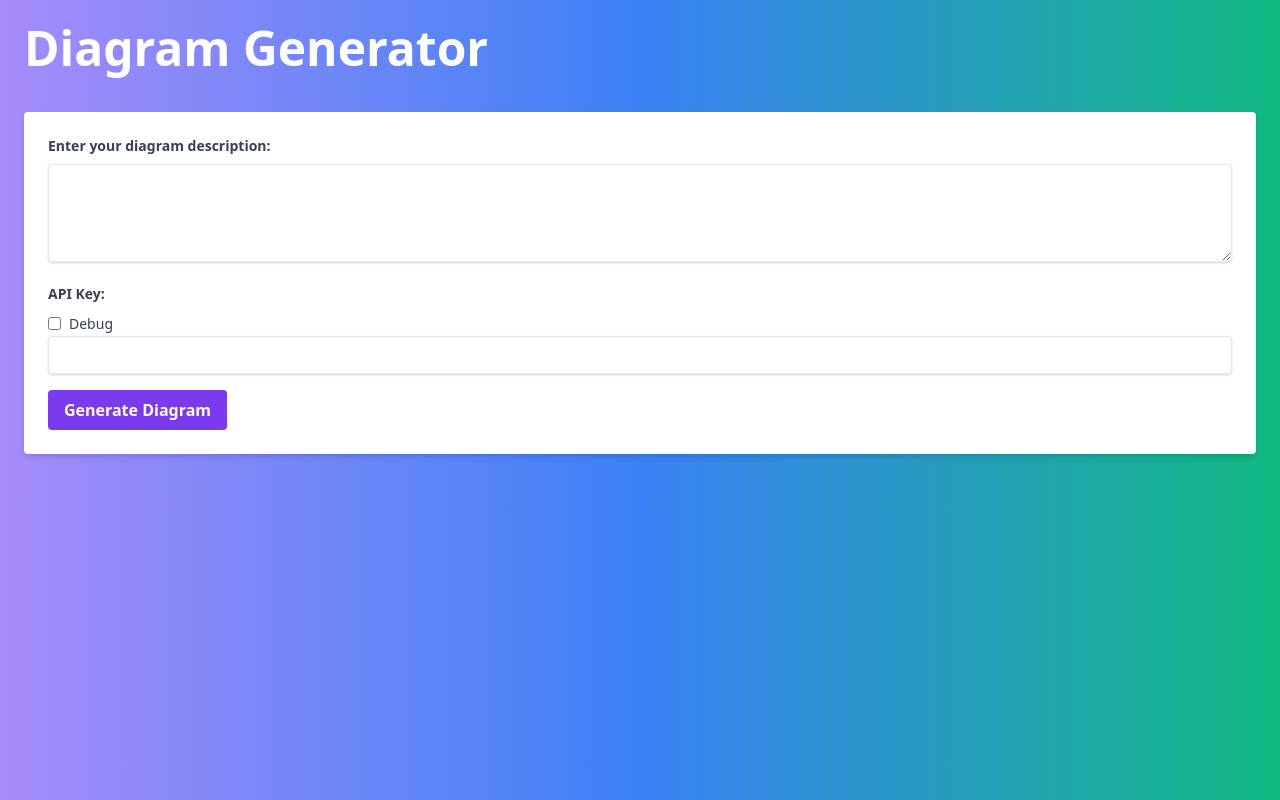
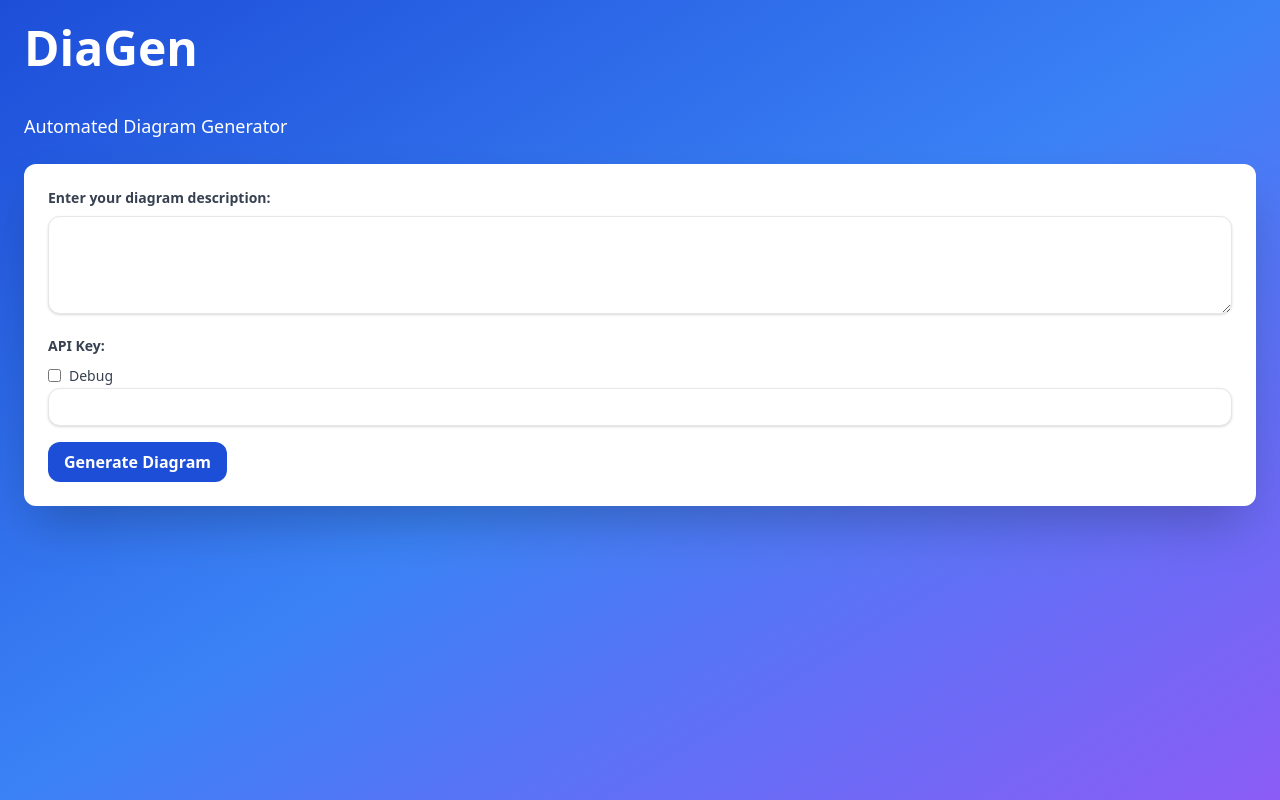
Before and after one commit to steven-deboer/diagen, a plain HTML site: page index.html in a window 1280 px wide. Drawn offline with nearby package versions, Linux system fonts and the light colour scheme.

Commit message:
Updated layout

```diff
--- a/index.html
+++ b/index.html
@@ -3,17 +3,19 @@
 <head>
     <meta charset="UTF-8">
     <meta name="viewport" content="width=device-width, initial-scale=1.0">
-    <title>Diagram Generator</title>
+    <title>DiaGen - Diagram Generator</title>
     <link href="https://fonts.googleapis.com/css2?family=Poppins:wght@400;500;700&display=swap" rel="stylesheet">
     <link href="https://cdn.jsdelivr.net/npm/tailwindcss@2.2.19/dist/tailwind.min.css" rel="stylesheet">
 </head>
-<body class="bg-gradient-to-r from-purple-400 via-blue-500 to-green-500 min-h-screen">
+<body class="bg-gradient-to-br from-blue-700 via-blue-500 to-purple-500 min-h-screen">
     <div class="container mx-auto p-6">
-      <h1 class="text-5xl font-bold text-white mb-10">Diagram Generator</h1>
-      <form id="generatorForm" class="bg-white shadow-md rounded p-6">
+
+      <h1 class="text-5xl font-bold text-white mb-10">DiaGen</h1>
+        <p class="text-lg text-white mb-6">Automated Diagram Generator</p>
+      <form id="generatorForm" class="bg-white shadow-2xl rounded-xl p-6">
         <div class="mb-4">
           <label for="prompt" class="block text-gray-700 text-sm font-bold mb-2">Enter your diagram description:</label>
-          <textarea id="prompt" rows="4" class="shadow appearance-none border rounded w-full py-2 px-3 text-gray-700 leading-tight focus:outline-none focus:shadow-outline"></textarea>
+          <textarea id="prompt" rows="4" class="shadow appearance-none border rounded-xl w-full py-2 px-3 text-gray-700 leading-tight focus:outline-none focus:shadow-outline"></textarea>
         </div>
         <div class="mb-4">
           <label for="apiKey" class="block text-gray-700 text-sm font-bold mb-2">API Key:</label>
@@ -23,9 +25,9 @@
               <span class="ml-2 text-sm text-gray-700">Debug</span>
             </label>
           </div>
-        <input type="password" id="apiKey" class="shadow appearance-none border rounded w-full py-2 px-3 text-gray-700 leading-tight focus:outline-none focus:shadow-outline">
+        <input type="password" id="apiKey" class="shadow appearance-none border rounded-xl w-full py-2 px-3 text-gray-700 leading-tight focus:outline-none focus:shadow-outline">
         </div>
-        <button type="submit" class="bg-purple-600 hover:bg-purple-800 text-white font-bold py-2 px-4 rounded focus:outline-none focus:shadow-outline">
+        <button type="submit" class="bg-blue-700 hover:bg-blue-800 text-white font-bold py-2 px-4 rounded-xl focus:outline-none  shadow-outline focus:shadow-outline">
           Generate Diagram
         </button>
         <div id="loadingIndicator" class="hidden">
@@ -38,11 +40,11 @@
       </form>
       <div class="result mt-6" style="display: none;">
         <h2 class="text-3xl font-bold text-white mb-4">Generated Diagram:</h2>
-        <img id="resultImage" class="w-full h-auto shadow-md rounded" />
+        <img id="resultImage" class="w-full h-auto shadow-md rounded-xl" />
       </div>
       <div id="debugResponseContainer" class="hidden mt-4">
         <h2 class="text-lg font-bold text-gray-700">Debug: AI Response</h2>
-        <pre id="debugResponse" class="border border-gray-300 rounded p-4 bg-gray-100 text-sm text-gray-700"></pre>
+        <pre id="debugResponse" class="border border-gray-300 rounded-xl p-4 bg-gray-100 text-sm text-gray-700"></pre>
       </div>
     </div>
     <div id="loadingOverlay" class="fixed inset-0 w-full h-full flex items-center justify-center bg-black bg-opacity-50 hidden">
```
